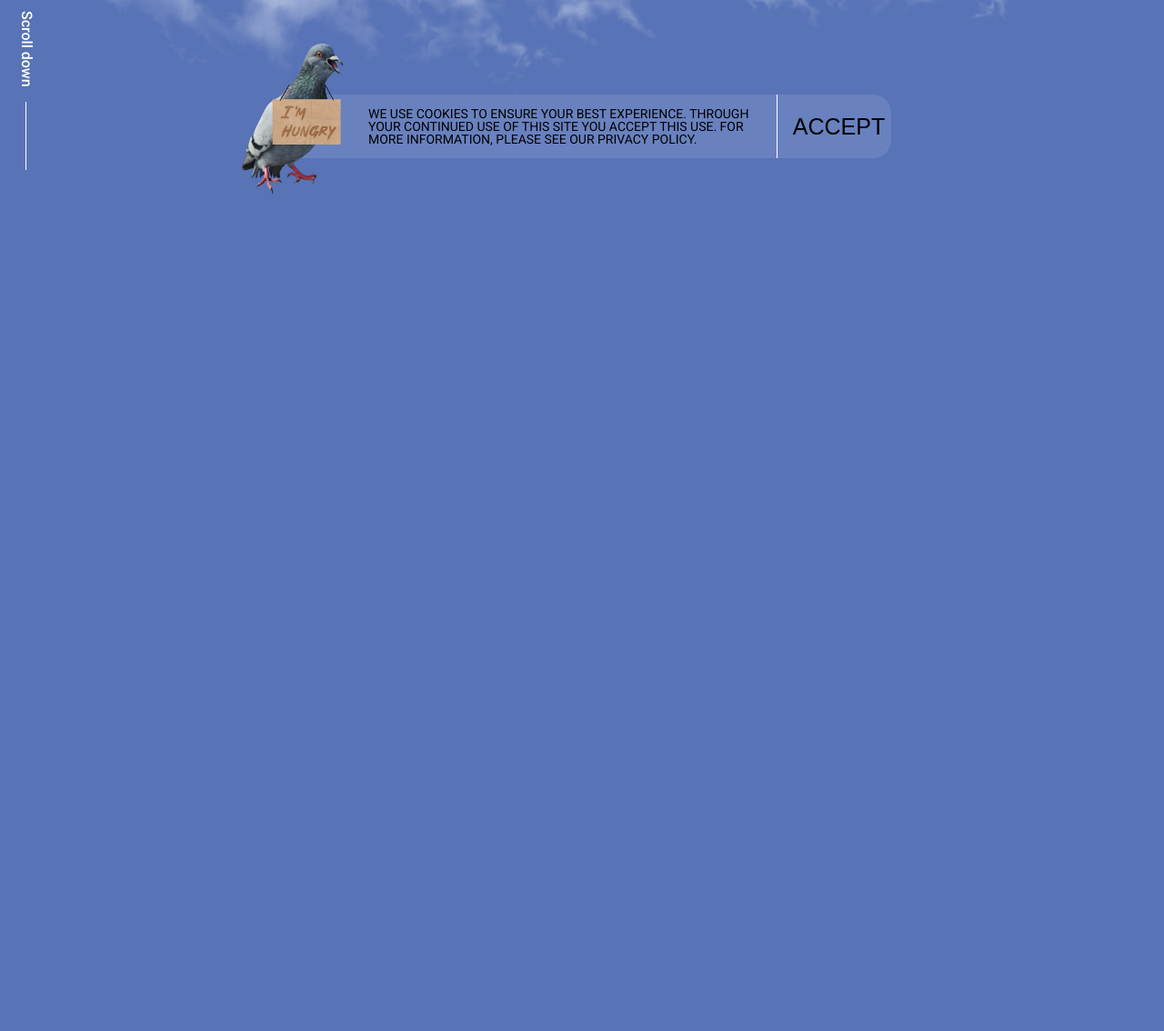
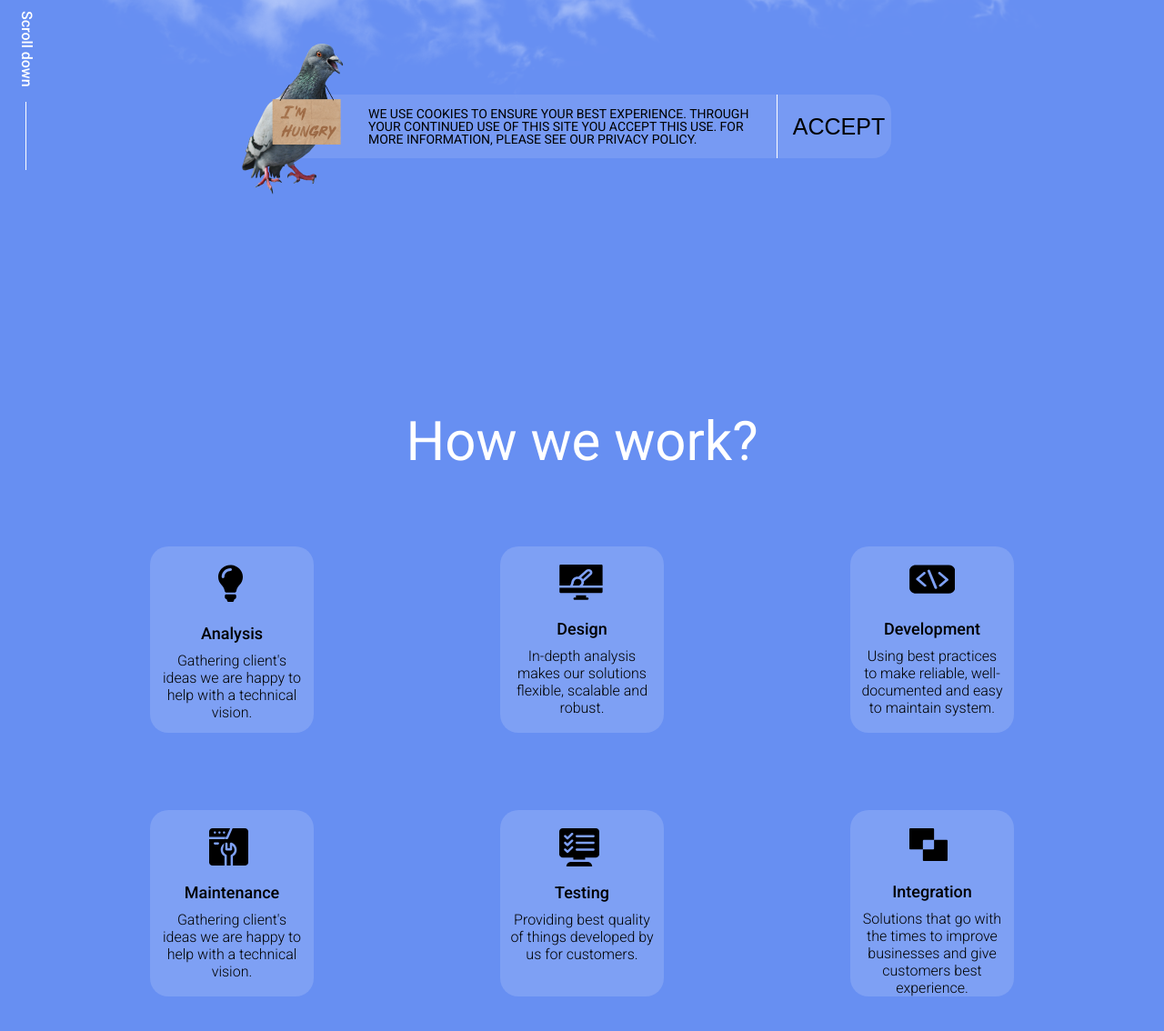
Before and after one commit to PureTeamLead/Landing4Course, a website built with Parcel: page index.html in a window 1280 px wide. Shown: the part 586-1720 px from the top of the page at 91% size. Before the commit the page ends 886 px from the top, so only its background shows below. Built offline with nearby package versions, Linux system fonts and the light colour scheme.

Commit message:
work section implementation

```diff
--- a/index.html
+++ b/index.html
@@ -84,6 +84,115 @@
 					</div>
 				</div>
 			</section>
+
+			<section class="work-section">
+				<div class="container">
+					<div class="work">
+						<h2 class="work__title">How we work?</h2>
+						<div class="work__cards-wrapper">
+							<!-- 1 icon Analysis -->
+							<figure
+								class="info-card card--analysis"
+								aria-label="card analysis"
+							>
+								<svg class="info-card__icon icon--bulb" aria-label="bulb image">
+									<use href="./assets/sprites.svg#bulb-icon"></use>
+								</svg>
+
+								<h3 class="info-card__title">Analysis</h3>
+								<p class="info-card__description">
+									Gathering client's ideas we are happy to help with a technical
+									vision.
+								</p>
+							</figure>
+							<!-- 2 icon Design -->
+							<figure class="info-card card--design" aria-label="design card">
+								<svg
+									class="info-card__icon icon--design"
+									aria-label="design image"
+								>
+									<use href="./assets/sprites.svg#design-icon"></use>
+								</svg>
+
+								<h3 class="info-card__title">Design</h3>
+								<p class="info-card__description">
+									In-depth analysis makes our solutions flexible, scalable and
+									robust.
+								</p>
+							</figure>
+
+							<!-- 3 icon Development-->
+							<figure
+								class="info-card card--development"
+								aria-label="development card"
+							>
+								<svg
+									class="info-card__icon icon--develop"
+									aria-label="development image"
+								>
+									<use href="./assets/sprites.svg#develop-icon"></use>
+								</svg>
+
+								<h3 class="info-card__title">Development</h3>
+								<p class="info-card__description">
+									Using best practices to make reliable, well-documented and
+									easy to maintain system.
+								</p>
+							</figure>
+							<!-- 4 icon Maintenance-->
+							<figure
+								class="info-card card--maintenance"
+								aria-label="maintenance card"
+							>
+								<svg
+									class="info-card__icon icon--develop"
+									aria-label="maintenance image"
+								>
+									<use href="./assets/sprites.svg#maintanance-icon"></use>
+								</svg>
+
+								<h3 class="info-card__title">Maintenance</h3>
+								<p class="info-card__description">
+									Gathering client's ideas we are happy to help with a technical
+									vision.
+								</p>
+							</figure>
+							<!-- 5 icon Testing-->
+							<figure class="info-card card--testing" aria-label="testing card">
+								<svg
+									class="info-card__icon icon--test"
+									aria-label="testing image"
+								>
+									<use href="./assets/sprites.svg#test-icon"></use>
+								</svg>
+								<h3 class="info-card__title">Testing</h3>
+								<p class="info-card__description">
+									Providing best quality of things developed by us for
+									customers.
+								</p>
+							</figure>
+							<!-- 6 icon Integration-->
+							<figure
+								class="info-card card--integration"
+								aria-label="integration card"
+							>
+								<svg
+									class="info-card__icon icon--integrate"
+									aria-label="integration image"
+								>
+									<use href="./assets/sprites.svg#integration-icon"></use>
+								</svg>
+
+								<h3 class="info-card__title">Integration</h3>
+								<p class="info-card__description">
+									Solutions that go with the times to improve businesses and
+									give customers best experience.
+								</p>
+							</figure>
+						</div>
+					</div>
+				</div>
+			</section>
 		</main>
 	</body>
 </html>
--- a/styles/_basic.scss
+++ b/styles/_basic.scss
@@ -25,6 +25,16 @@ li {
 	list-style: none;
 }
 
+svg {
+	width: 100%;
+	height: 100%;
+}
+
+use {
+	width: 100%;
+	height: 100%;
+}
+
 h1,
 h2,
 h3,
@@ -37,3 +47,7 @@ button {
 	padding: 0;
 	margin: 0;
 }
+
+figure {
+	margin: 0;
+}
--- /dev/null
+++ b/styles/_cards.scss
@@ -0,0 +1,61 @@
+@use 'variables' as v;
+@use 'mixins' as m;
+@use 'placeholders';
+@use 'sass:color';
+
+.info-card {
+	width: 180px;
+	height: 205px;
+	padding: 20px 11px 0;
+	border-radius: 20px;
+	background-color: color.adjust(v.$color_white, $alpha: -0.85);
+	@include m.d-flex(start, center, nowrap, column, 0, 10px);
+
+	@media (max-width: v.$media_min) {
+		width: 140px;
+		height: 170px;
+
+		&__title {
+			@include m.font(14px, 400, v.$color_black);
+		}
+
+		&__description {
+			@include m.font(11px, 300, v.$color_black);
+		}
+	}
+
+	&__icon {
+		width: 50px;
+		height: 50px;
+		fill: v.$color_black;
+	}
+
+	.icon--bulb {
+		width: 53px;
+		height: 55px;
+		padding: 0 0 0 10px;
+	}
+
+	&__title {
+		@include m.font(18px, 500, v.$color_black);
+		text-align: center;
+	}
+
+	&__description {
+		@include m.font(16px, 300, v.$color_black);
+	}
+
+	&:hover {
+		cursor: pointer;
+		background-color: color.adjust(v.$color_white, $alpha: -0.95);
+
+		.info-card__icon {
+			fill: v.$color_white;
+		}
+
+		.info-card__title,
+		.info-card__description {
+			color: v.$color_white;
+		}
+	}
+}
--- a/styles/_importer.scss
+++ b/styles/_importer.scss
@@ -1,3 +1,5 @@
 @forward 'basic';
+@forward 'cards';
 @forward 'header';
 @forward 'hero';
+@forward 'work';
--- a/styles/_variables.scss
+++ b/styles/_variables.scss
@@ -1,4 +1,5 @@
-$color_blue: #5873b6;
+// $color_blue: #5873b6;
+$color_blue: #678ff2;
 $color_white: #fff;
 $color_black: #000;
 
--- /dev/null
+++ b/styles/_work.scss
@@ -0,0 +1,92 @@
+@use 'variables' as v;
+@use 'mixins' as m;
+@use 'placeholders';
+@use 'sass:color';
+
+.work-section {
+	padding: 150px 20px 180px;
+
+	.work {
+		margin: 0 auto;
+		text-align: center;
+
+		&__title {
+			margin: 0 0 80px 0;
+			@include m.font(60px, 400, v.$color_white);
+
+			@media (max-width: v.$media_min) {
+				display: none;
+			}
+		}
+
+		&__cards-wrapper {
+			margin: 0 auto;
+			max-width: 950px;
+
+			display: grid;
+			grid-template-rows: repeat(2, 1fr);
+			grid-template-columns: repeat(3, 1fr);
+			row-gap: 85px;
+			// justify-items: center;
+			// align-items: center;
+			place-items: center;
+			grid-template-areas:
+				'analysis design develop'
+				'maintenance testing integration';
+
+			.card--analysis {
+				grid-area: analysis;
+				justify-self: start;
+			}
+			.card--design {
+				grid-area: design;
+				justify-self: center;
+			}
+			.card--development {
+				grid-area: develop;
+				justify-self: end;
+			}
+			.card--maintenance {
+				grid-area: maintenance;
+				justify-self: start;
+			}
+			.card--testing {
+				grid-area: testing;
+				justify-self: center;
+			}
+			.card--integration {
+				grid-area: integration;
+				justify-self: end;
+			}
+
+			@media (max-width: v.$media_md) {
+				grid-template-rows: repeat(3, 1fr);
+				grid-template-columns: repeat(2, 1fr);
+
+				grid-template-areas:
+					'analysis design'
+					'develop maintenance'
+					'testing integration';
+
+				.card--analysis {
+					justify-self: center;
+				}
+				.card--design {
+					justify-self: center;
+				}
+				.card--development {
+					justify-self: center;
+				}
+				.card--maintenance {
+					justify-self: center;
+				}
+				.card--testing {
+					justify-self: center;
+				}
+				.card--integration {
+					justify-self: center;
+				}
+			}
+		}
+	}
+}
```
Also changed, not shown: assets/sprites.svg, dist/index.css, 1 other file.
